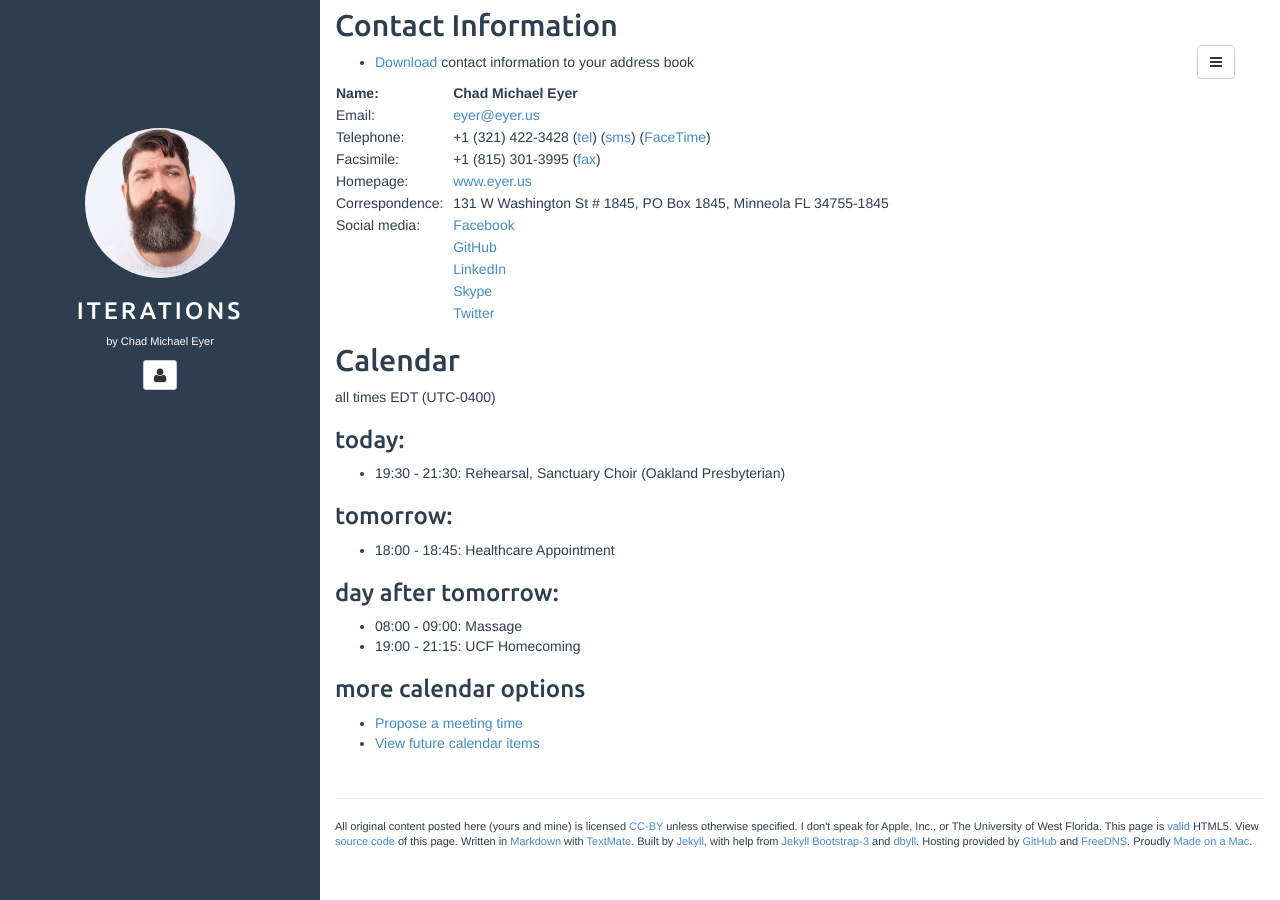
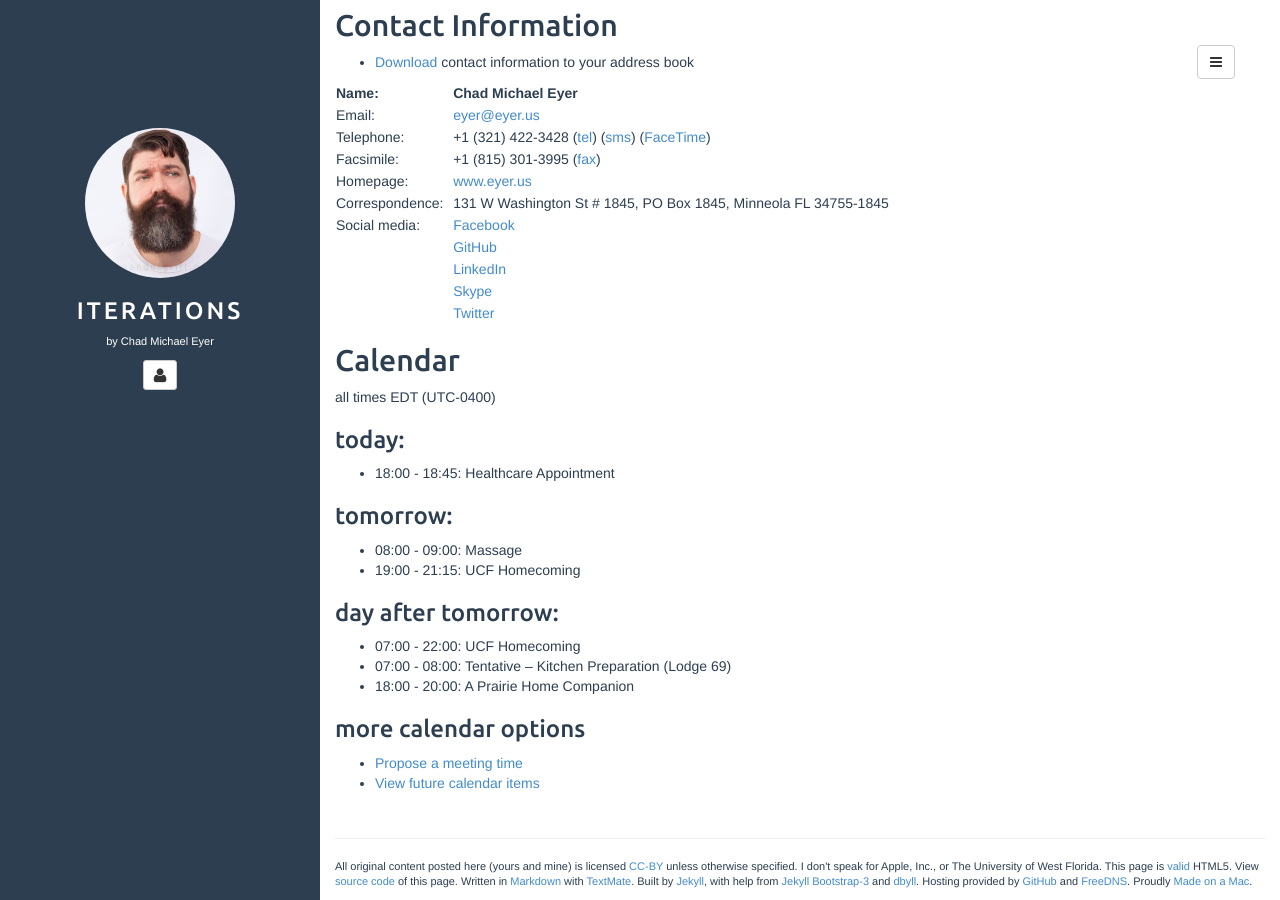
Before and after one commit to chadmichaeleyer/chadmichaeleyer.github.io, a Jekyll site: the page built from about.md, in a window 1280 px wide and 900 px high, scrolled down 1090 px. Built offline with Jekyll 4.4.1, drawn with Linux system fonts in a browser that asks for light colours.

Commit message:
calendar update

```diff
--- a/calendar.markdown
+++ b/calendar.markdown
@@ -2,13 +2,15 @@ all times EDT (UTC-0400)
 
 ### today:
 
-* 19:30 - 21:30: Rehearsal, Sanctuary Choir (Oakland Presbyterian)
+* 18:00 - 18:45: Healthcare Appointment
 
 ### tomorrow:
 
-* 18:00 - 18:45: Healthcare Appointment
+* 08:00 - 09:00: Massage
+* 19:00 - 21:15: UCF Homecoming
 
 ### day after tomorrow:
 
-* 08:00 - 09:00: Massage
-* 19:00 - 21:15: UCF Homecoming
+* 07:00 - 22:00: UCF Homecoming
+* 07:00 - 08:00: Tentative – Kitchen Preparation (Lodge 69)
+* 18:00 - 20:00: A Prairie Home Companion
```
Also changed, not shown: calendar-year.markdown (+4 -4 lines).
